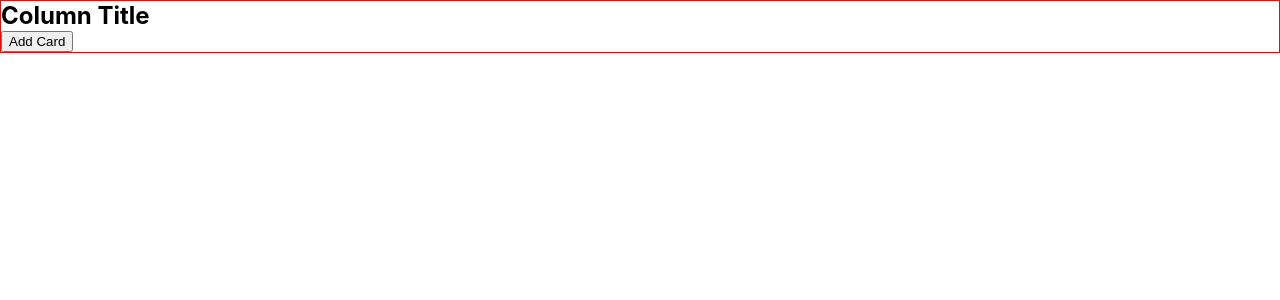
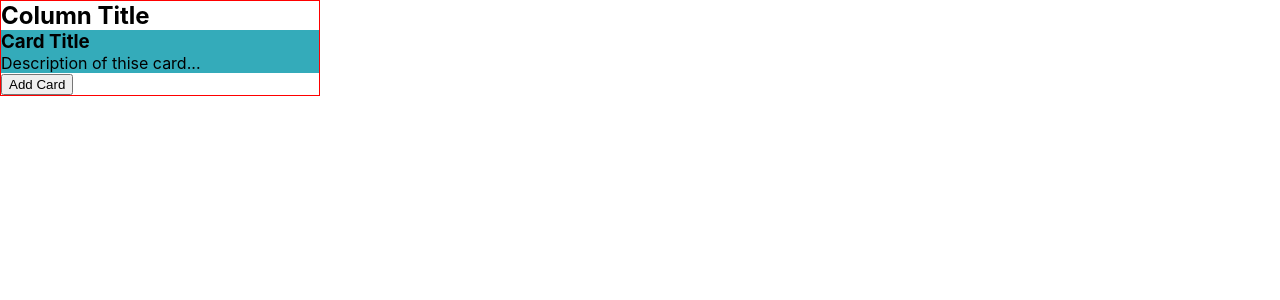
Before and after one commit to KiraTeresa/trello-clone, a React (Create React App) app: page / in a window 1280 px wide. Shown: the top 300 px of the page. Built offline with nearby package versions, Linux system fonts and the light colour scheme.

Commit message:
Components for collumn and card with basic layout

```diff
--- /dev/null
+++ b/src/components/Card/Card.jsx
@@ -0,0 +1,10 @@
+import './card.scss'
+
+export default function Card() {
+    return (
+        <div className="card">
+            <h3>Card Title</h3>
+            <p>Description of thise card...</p>
+        </div>
+    )
+}
--- /dev/null
+++ b/src/components/Card/card.scss
@@ -0,0 +1,3 @@
+.card {
+    background-color: #34abba;
+}
--- a/src/components/Collumn/Collumn.jsx
+++ b/src/components/Collumn/Collumn.jsx
@@ -1,9 +1,11 @@
 import './collumn.scss'
+import Card from '../Card/Card'
 
 export default function Collumn() {
     return (
         <div className="collumn">
             <h2>Column Title</h2>
+            <Card />
             <button>Add Card</button>
         </div>
     )
--- a/src/components/Collumn/collumn.scss
+++ b/src/components/Collumn/collumn.scss
@@ -1,3 +1,4 @@
 .collumn {
     border: red solid 1px;
+    max-width: 20rem;
 }
```
